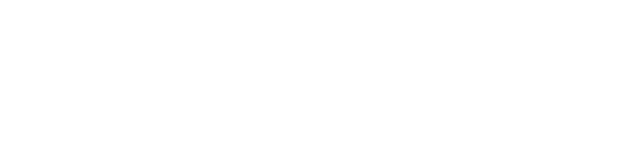
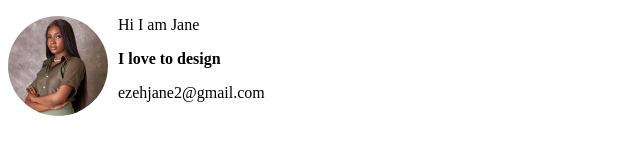
Before and after one commit to Ezeh4/JaneWebsite, a plain HTML site: page index.html in a window 1280 px wide. Shown: the whole page, without its empty margins (0-640 px from the left). Drawn offline with Linux system fonts and the light colour scheme.

Commit message:
twitter profile completion

```diff
--- a/index.html
+++ b/index.html
@@ -2,8 +2,24 @@
 <html>
     <head>
         <title>My first web page</title>
+        <style>
+            img{
+                width: 100px ;
+                border-radius: 50px;
+                float:left;
+                margin-right: 10px;
+
+
+            }
+            .username {
+               font-weight: bold;
+            }
+        </style>
     </head>
     <body>
-        <img src="" alt="">
+        <img src="Images/image.png">
+        <p>Hi I am Jane</p>
+        <p class="username">I love to design</p>
+        <p>ezehjane2@gmail.com</p>
     </body>
 </html>
```
